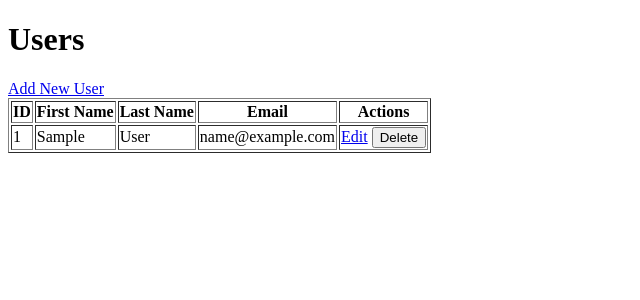
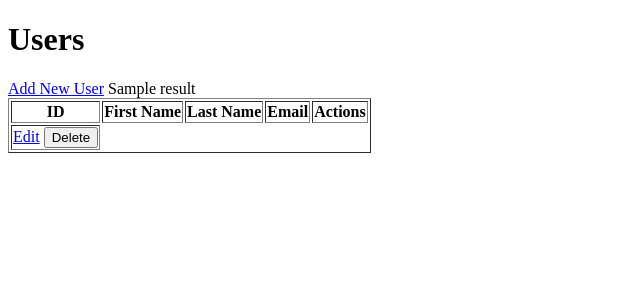
Before and after one commit to dakaca007/django, a Flask app: template templates/users.html in a window 1280 px wide. Shown: the top 300 px of the page, without its empty margins (0-640 px from the left). Run offline with Flask 3, Linux system fonts and the light colour scheme; the template is opened without the code that fills it: most values are stand-ins (such as "Sample title", 1, 10 or a date in 2020).

Commit message:
Update users.html
1

```diff
--- a/templates/users.html
+++ b/templates/users.html
@@ -15,20 +15,17 @@
             <th>Email</th>
             <th>Actions</th>
         </tr>
-        {% for user in result %}
+
         <tr>
-            <td>{{ user.id }}</td>
-            <td>{{ user.first_name }}</td>
-            <td>{{ user.last_name }}</td>
-            <td>{{ user.email }}</td>
+             {{result}}
             <td>
-                <a href="{{ url_for('update_user', id=user.id) }}">Edit</a>
-                <form action="{{ url_for('delete_user', id=user.id) }}" method="post" style="display:inline;">
+                <a href="{{ url_for('update_user', id=user_id) }}">Edit</a>
+                <form action="{{ url_for('delete_user', id=user_id) }}" method="post" style="display:inline;">
                     <button type="submit">Delete</button>
                 </form>
             </td>
         </tr>
-        {% endfor %}
+
     </table>
 </body>
 </html>
```
